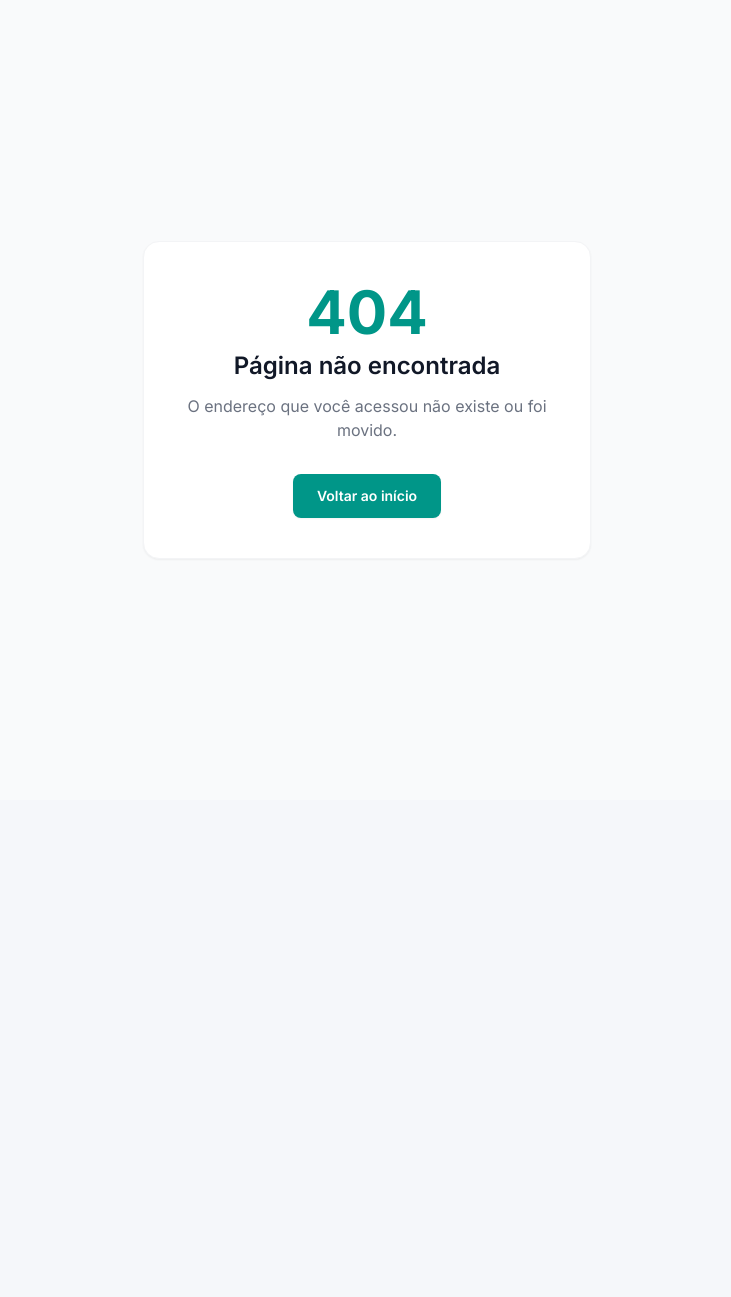
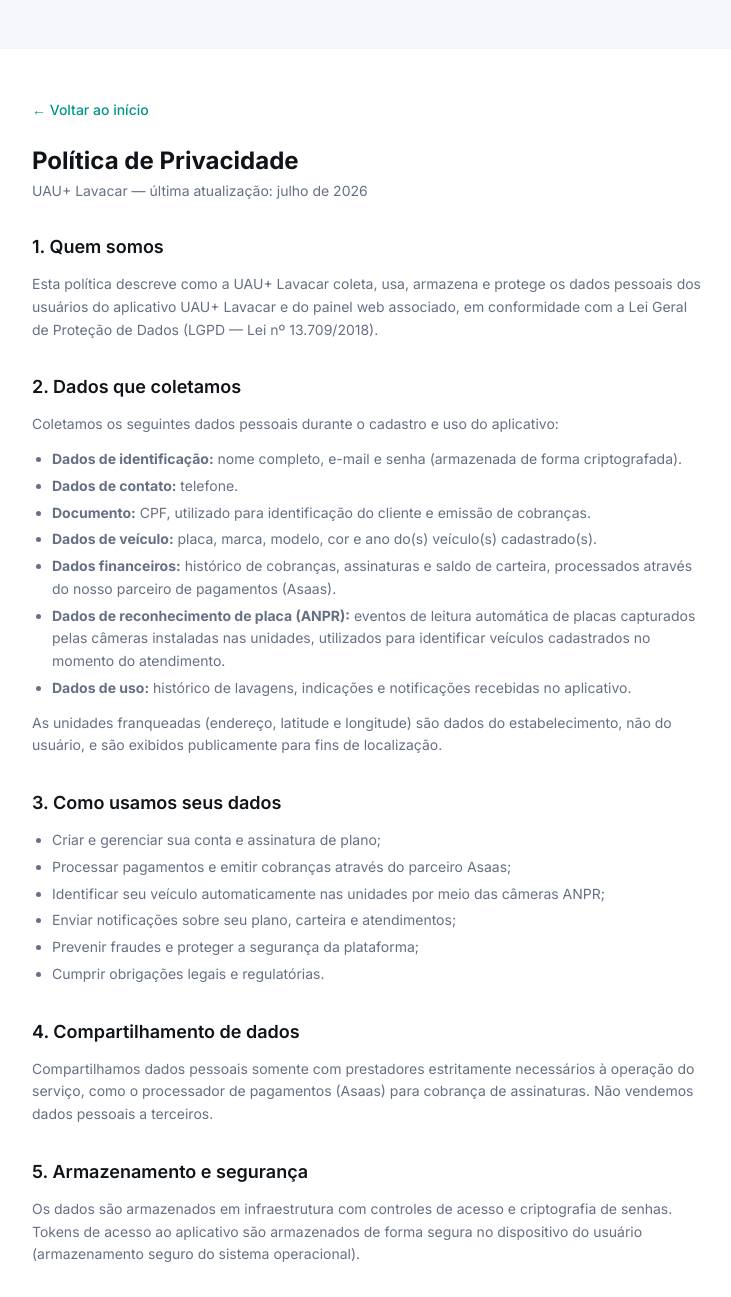
Before and after one commit to DevMachine2026/UAU-LAVACAR, a Next.js app in the folder uau-web-dashboard/: page /privacidade in a window 1280 px wide. Before the commit this address had no page. Shown: the top 1297 px of the page, without its empty margins (273-1004 px from the left). Before the commit the page ends 800 px from the top, so only its background shows below. Built offline with nearby package versions, Linux system fonts and the light colour scheme.

Commit message:
feat(web): finalize privacy and support pages

```diff
--- /dev/null
+++ b/uau-web-dashboard/src/app/privacidade/page.tsx
@@ -0,0 +1,114 @@
+import Link from "next/link";
+import type { Metadata } from "next";
+
+export const metadata: Metadata = {
+  title: "Política de Privacidade | UAU+ Lavacar",
+  description: "Como a UAU+ Lavacar coleta, usa e protege seus dados pessoais."
+};
+
+const EMAIL_SUPORTE = "contato@uaulavacar.com.br";
+
+function Section({ title, children }: { title: string; children: React.ReactNode }) {
+  return (
+    <section className="mb-8">
+      <h2 className="mb-3 text-lg font-semibold text-uau-black">{title}</h2>
+      <div className="space-y-3 text-sm leading-relaxed text-uau-gray">{children}</div>
+    </section>
+  );
+}
+
+export default function PrivacyPolicyPage() {
+  return (
+    <div className="min-h-screen bg-[#f5f7fa] px-4 py-12">
+      <div className="mx-auto max-w-3xl rounded-2xl border border-gray-100 bg-white p-8 shadow-sm sm:p-12">
+        <Link href="/" className="text-sm font-medium text-uau-primary hover:underline">
+          ← Voltar ao início
+        </Link>
+
+        <h1 className="mt-6 mb-1 text-2xl font-bold text-uau-black">Política de Privacidade</h1>
+        <p className="mb-8 text-sm text-uau-gray">UAU+ Lavacar — última atualização: julho de 2026</p>
+
+        <Section title="1. Quem somos">
+          <p>
+            Esta política descreve como a UAU+ Lavacar coleta, usa, armazena e protege os dados
+            pessoais dos usuários do aplicativo UAU+ Lavacar e do painel web associado, em
+            conformidade com a Lei Geral de Proteção de Dados (LGPD — Lei nº 13.709/2018).
+          </p>
+        </Section>
+
+        <Section title="2. Dados que coletamos">
+          <p>Coletamos os seguintes dados pessoais durante o cadastro e uso do aplicativo:</p>
+          <ul className="list-disc space-y-1 pl-5">
+            <li><strong>Dados de identificação:</strong> nome completo, e-mail e senha (armazenada de forma criptografada).</li>
+            <li><strong>Dados de contato:</strong> telefone.</li>
+            <li><strong>Documento:</strong> CPF, utilizado para identificação do cliente e emissão de cobranças.</li>
+            <li><strong>Dados de veículo:</strong> placa, marca, modelo, cor e ano do(s) veículo(s) cadastrado(s).</li>
+            <li><strong>Dados financeiros:</strong> histórico de cobranças, assinaturas e saldo de carteira, processados através do nosso parceiro de pagamentos (Asaas).</li>
+            <li><strong>Dados de reconhecimento de placa (ANPR):</strong> eventos de leitura automática de placas capturados pelas câmeras instaladas nas unidades, utilizados para identificar veículos cadastrados no momento do atendimento.</li>
+            <li><strong>Dados de uso:</strong> histórico de lavagens, indicações e notificações recebidas no aplicativo.</li>
+          </ul>
+          <p>
+            As unidades franqueadas (endereço, latitude e longitude) são dados do estabelecimento,
+            não do usuário, e são exibidos publicamente para fins de localização.
+          </p>
+        </Section>
+
+        <Section title="3. Como usamos seus dados">
+          <ul className="list-disc space-y-1 pl-5">
+            <li>Criar e gerenciar sua conta e assinatura de plano;</li>
+            <li>Processar pagamentos e emitir cobranças através do parceiro Asaas;</li>
+            <li>Identificar seu veículo automaticamente nas unidades por meio das câmeras ANPR;</li>
+            <li>Enviar notificações sobre seu plano, carteira e atendimentos;</li>
+            <li>Prevenir fraudes e proteger a segurança da plataforma;</li>
+            <li>Cumprir obrigações legais e regulatórias.</li>
+          </ul>
+        </Section>
+
+        <Section title="4. Compartilhamento de dados">
+          <p>
+            Compartilhamos dados pessoais somente com prestadores estritamente necessários à
+            operação do serviço, como o processador de pagamentos (Asaas) para cobrança de
+            assinaturas. Não vendemos dados pessoais a terceiros.
+          </p>
+        </Section>
+
+        <Section title="5. Armazenamento e segurança">
+          <p>
+            Os dados são armazenados em infraestrutura com controles de acesso e criptografia de
+            senhas. Tokens de acesso ao aplicativo são armazenados de forma segura no dispositivo
+            do usuário (armazenamento seguro do sistema operacional).
+          </p>
+        </Section>
+
+        <Section title="6. Seus direitos (LGPD)">
+          <p>Você pode, a qualquer momento, solicitar:</p>
+          <ul className="list-disc space-y-1 pl-5">
+            <li>Confirmação da existência de tratamento de dados;</li>
+            <li>Acesso, correção ou atualização dos seus dados (disponível também na tela de Perfil do aplicativo);</li>
+            <li>Eliminação ou anonimização de dados, quando aplicável;</li>
+            <li>Portabilidade de dados a outro fornecedor de serviço;</li>
+            <li>Revogação do consentimento e exclusão da conta.</li>
+          </ul>
+          <p>
+            Para exercer esses direitos, entre em contato pelo e-mail{" "}
+            <a className="font-medium text-uau-primary hover:underline" href={`mailto:${EMAIL_SUPORTE}`}>
+              {EMAIL_SUPORTE}
+            </a>
+            . Veja também nosso{" "}
+            <Link href="/suporte" className="font-medium text-uau-primary hover:underline">
+              canal de suporte
+            </Link>
+            .
+          </p>
+        </Section>
+
+        <Section title="7. Alterações a esta política">
+          <p>
+            Esta política pode ser atualizada periodicamente. Recomendamos revisá-la com
+            frequência. Alterações relevantes serão comunicadas pelo aplicativo.
+          </p>
+        </Section>
+      </div>
+    </div>
+  );
+}
--- /dev/null
+++ b/uau-web-dashboard/src/app/suporte/page.tsx
@@ -0,0 +1,70 @@
+import Link from "next/link";
+import type { Metadata } from "next";
+import { Mail, MessageCircle } from "lucide-react";
+
+export const metadata: Metadata = {
+  title: "Suporte | UAU+ Lavacar",
+  description: "Canais de atendimento e suporte da UAU+ Lavacar."
+};
+
+const WHATSAPP_SUPORTE = "5585986532728";
+const WHATSAPP_SUPORTE_LABEL = "+55 85 98653-2728";
+const EMAIL_SUPORTE = "contato@uaulavacar.com.br";
+
+export default function SupportPage() {
+  return (
+    <div className="min-h-screen bg-[#f5f7fa] px-4 py-12">
+      <div className="mx-auto max-w-2xl rounded-2xl border border-gray-100 bg-white p-8 shadow-sm sm:p-12">
+        <Link href="/" className="text-sm font-medium text-uau-primary hover:underline">
+          ← Voltar ao início
+        </Link>
+
+        <h1 className="mt-6 mb-2 text-2xl font-bold text-uau-black">Central de Suporte</h1>
+        <p className="mb-8 text-sm text-uau-gray">
+          Precisa de ajuda com sua conta, assinatura, cobrança, veículo cadastrado ou algum
+          atendimento em uma unidade UAU+ Lavacar? Fale com a gente por um dos canais abaixo.
+        </p>
+
+        <div className="space-y-4">
+          <a
+            href={`https://wa.me/${WHATSAPP_SUPORTE}`}
+            target="_blank"
+            rel="noopener noreferrer"
+            className="flex items-center gap-4 rounded-xl border border-gray-200 p-4 transition-colors hover:border-uau-primary hover:bg-uau-primary/5"
+          >
+            <div className="flex h-11 w-11 shrink-0 items-center justify-center rounded-lg bg-[#25D366]/10">
+              <MessageCircle size={20} className="text-[#25D366]" />
+            </div>
+            <div>
+              <p className="font-semibold text-uau-black">WhatsApp</p>
+              <p className="text-sm text-uau-gray">{WHATSAPP_SUPORTE_LABEL}</p>
+            </div>
+          </a>
+
+          <a
+            href={`mailto:${EMAIL_SUPORTE}`}
+            className="flex items-center gap-4 rounded-xl border border-gray-200 p-4 transition-colors hover:border-uau-primary hover:bg-uau-primary/5"
+          >
+            <div className="flex h-11 w-11 shrink-0 items-center justify-center rounded-lg bg-uau-primary/10">
+              <Mail size={20} className="text-uau-primary" />
+            </div>
+            <div>
+              <p className="font-semibold text-uau-black">E-mail</p>
+              <p className="text-sm text-uau-gray">{EMAIL_SUPORTE}</p>
+            </div>
+          </a>
+        </div>
+
+        <p className="mt-8 text-xs text-uau-gray">
+          Atendimento destinado a usuários do app UAU+ Lavacar, clientes, assinantes e pessoas
+          que precisem exercer direitos relacionados aos seus dados pessoais.{" "}
+          Para saber como tratamos seus dados pessoais, consulte nossa{" "}
+          <Link href="/privacidade" className="font-medium text-uau-primary hover:underline">
+            Política de Privacidade
+          </Link>
+          .
+        </p>
+      </div>
+    </div>
+  );
+}
```
